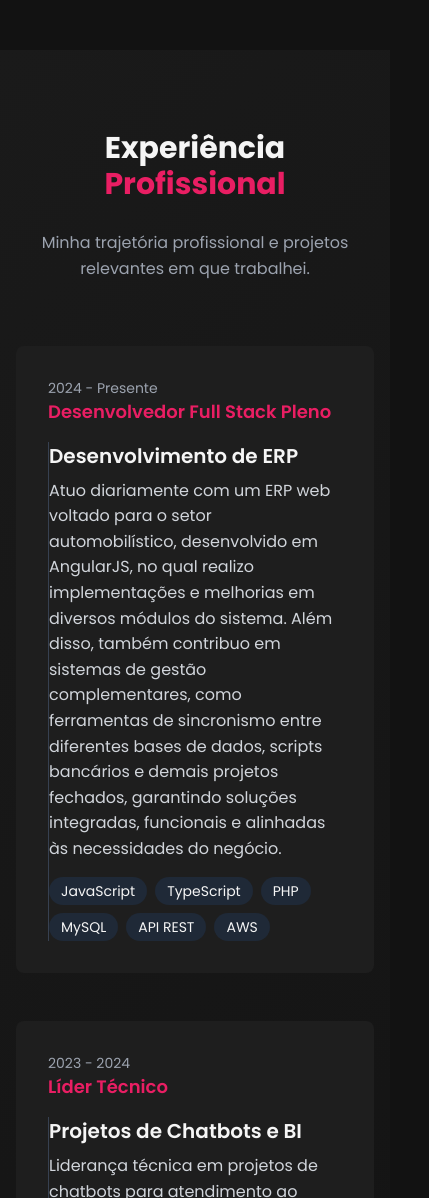
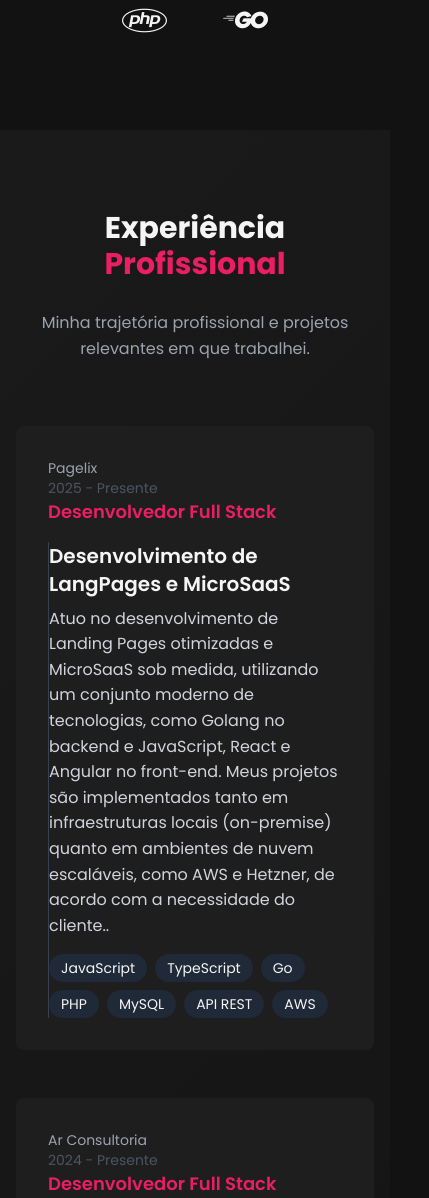
Before and after one commit to viniciussidrim/vinicius-portifolio, a plain HTML site: page index.html in a window 390 px wide. Shown: the part 3635-4833 px from the top of the page, 429 px wide, since content can reach past the window. Drawn offline with nearby package versions, Linux system fonts and the light colour scheme.

Commit message:
Ajustes LandPage Vinícius Sidrim

```diff
--- a/index.html
+++ b/index.html
@@ -323,7 +323,7 @@
 
                 <div class="card p-6 text-center animate-on-scroll" style="animation-delay: 0.2s">
                     <i class="fas fa-database text-5xl mb-4 tech-icon"></i>
-                    <h3 class="text-xl font-semibold">MySQL/PostgreSQL</h3>
+                    <h3 class="text-xl font-semibold">SQL</h3>
                 </div>
 
                 <div class="card p-6 text-center animate-on-scroll" style="animation-delay: 0.3s">
@@ -333,7 +333,7 @@
 
                 <div class="card p-6 text-center animate-on-scroll" style="animation-delay: 0.4s">
                     <i class="fab fa-docker text-5xl mb-4 tech-icon"></i>
-                    <h3 class="text-xl font-semibold">Docker/Kubernetes</h3>
+                    <h3 class="text-xl font-semibold">Docker</h3>
                 </div>
             </div>
 
@@ -348,6 +348,8 @@
                     <div class="tech-icon text-4xl px-4 py-2"><i class="fas fa-code-branch"></i></div>
                     <div class="tech-icon text-4xl px-4 py-2"><i class="fab fa-python"></i></div>
                     <div class="tech-icon text-4xl px-4 py-2"><i class="fas fa-network-wired"></i></div>
+                    <div class="tech-icon text-4xl px-4 py-2"><i class="fab fa-php"></i></div>
+                    <div class="tech-icon text-4xl px-4 py-2"><i class="fab fa-golang"></i></div>
                 </div>
             </div>
         </div>
@@ -365,11 +367,41 @@
             </div>
 
             <div class="space-y-12">
+
                 <div class="card p-8 animate-on-scroll">
                     <div class="flex flex-col md:flex-row">
                         <div class="md:w-1/4 mb-4 md:mb-0">
-                            <div class="text-sm text-gray-400">2024 - Presente</div>
-                            <div class="text-lg font-semibold accent">Desenvolvedor Full Stack Pleno</div>
+                            <div class="text-sm text-gray-400">Pagelix</div>
+                            <div class="text-sm text-gray-600">2025 - Presente</div>
+                            <div class="text-lg font-semibold accent">Desenvolvedor Full Stack</div>
+                        </div>
+                        <div class="md:w-3/4 md:pl-8 border-l border-gray-700">
+                            <h4 class="text-xl font-semibold mb-2">Desenvolvimento de LangPages e MicroSaaS</h4>
+                            <p class="text-gray-300 mb-4">
+                                Atuo no desenvolvimento de Landing Pages otimizadas e MicroSaaS sob medida, utilizando um conjunto moderno de
+                                tecnologias, como Golang no backend e JavaScript, React e Angular no front-end. Meus projetos são implementados
+                                tanto em infraestruturas locais (on-premise) quanto em ambientes de nuvem escaláveis, como AWS
+                                e Hetzner, de acordo com a necessidade do cliente..
+                            </p>
+                            <div class="flex flex-wrap gap-2">
+                                <span class="px-3 py-1 text-sm bg-gray-800 rounded-full">JavaScript</span>
+                                <span class="px-3 py-1 text-sm bg-gray-800 rounded-full">TypeScript</span>
+                                <span class="px-3 py-1 text-sm bg-gray-800 rounded-full">Go</span>
+                                <span class="px-3 py-1 text-sm bg-gray-800 rounded-full">PHP</span>
+                                <span class="px-3 py-1 text-sm bg-gray-800 rounded-full">MySQL</span>
+                                <span class="px-3 py-1 text-sm bg-gray-800 rounded-full">API REST</span>
+                                <span class="px-3 py-1 text-sm bg-gray-800 rounded-full">AWS</span>
+                            </div>
+                        </div>
+                    </div>
+                </div>
+
+                <div class="card p-8 animate-on-scroll">
+                    <div class="flex flex-col md:flex-row">
+                        <div class="md:w-1/4 mb-4 md:mb-0">
+                            <div class="text-sm text-gray-400">Ar Consultoria</div>
+                            <div class="text-sm text-gray-600">2024 - Presente</div>
+                            <div class="text-lg font-semibold accent">Desenvolvedor Full Stack</div>
                         </div>
                         <div class="md:w-3/4 md:pl-8 border-l border-gray-700">
                             <h4 class="text-xl font-semibold mb-2">Desenvolvimento de ERP</h4>
@@ -395,7 +427,8 @@
                 <div class="card p-8 animate-on-scroll" style="animation-delay: 0.2s">
                     <div class="flex flex-col md:flex-row">
                         <div class="md:w-1/4 mb-4 md:mb-0">
-                            <div class="text-sm text-gray-400">2023 - 2024</div>
+                            <div class="text-sm text-gray-400">Lógica Sistemas</div>
+                            <div class="text-sm text-gray-600">2023 - 2024</div>
                             <div class="text-lg font-semibold accent">Líder Técnico</div>
                         </div>
                         <div class="md:w-3/4 md:pl-8 border-l border-gray-700">
@@ -420,7 +453,8 @@
                 <div class="card p-8 animate-on-scroll">
                     <div class="flex flex-col md:flex-row">
                         <div class="md:w-1/4 mb-4 md:mb-0">
-                            <div class="text-sm text-gray-400">2020 - 2024</div>
+                            <div class="text-sm text-gray-400">Lógica Sistemas</div>
+                            <div class="text-sm text-gray-600">2020 - 2024</div>
                             <div class="text-lg font-semibold accent">Desenvolvedor Full Stack</div>
                         </div>
                         <div class="md:w-3/4 md:pl-8 border-l border-gray-700">
```
